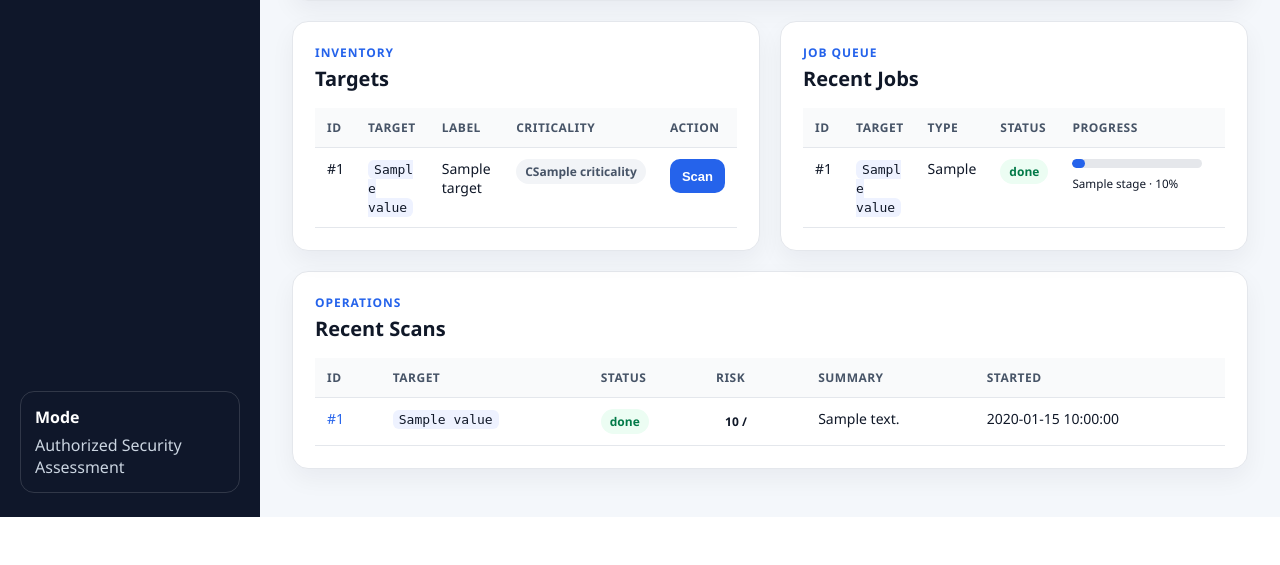
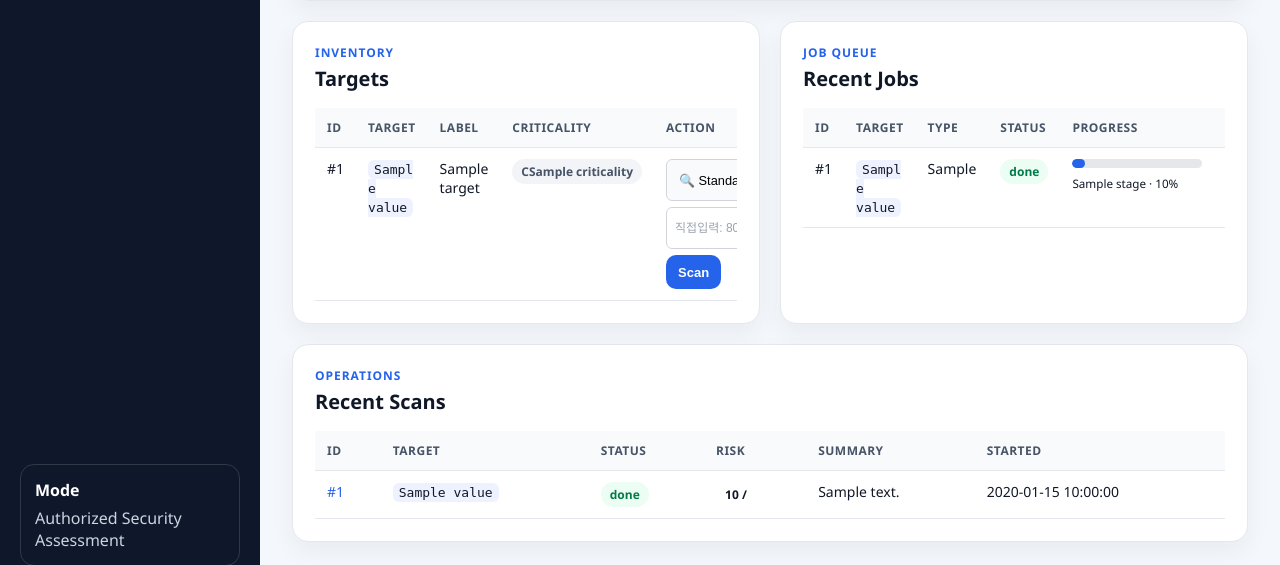
Before and after one commit to Cy4Crew/Semi_project3, a FastAPI app: template app/templates/index.html in a window 1280 px wide. Shown: the part 1264-1829 px from the top of the page. Before the commit the page ends 1781 px from the top, so only its background shows below. Run offline with FastAPI, Linux system fonts and the light colour scheme; the template is opened without the code that fills it: most values are stand-ins (such as "Sample title", 1, 10 or a date in 2020); data that the repository does not hold is empty.

Commit message:
feat(scanner): 포트 스캔 프로파일 및 사용자 정의 포트 입력 기능 추가
사용자가 'quick', 'standard', 'extended', 'full'과 같은 미리 정의된 프로파일을 선택하거나, 직접 포트 목록 또는 범위를 지정하여 스캔할 수 있도록 합니다. 이는 스캔 대상의 특성에 맞춰 효율적인 스캔을 가능하게 합니다.

```diff
--- a/app/main.py
+++ b/app/main.py
@@ -6,7 +6,7 @@ from fastapi.staticfiles import StaticFiles
 from pathlib import Path
 
 from app.database import init_db, get_conn
-from app.scanner import expand_target
+from app.scanner import expand_target, parse_port_input, SCAN_PROFILES, PROFILE_DESCRIPTIONS, DEFAULT_PORTS
 from app.worker import run_scan_job
 from app.scheduler import start_scheduler, get_scheduler_status
 from app.report import generate_report
@@ -102,6 +102,8 @@ def index(
             "grade": grade,
             "filters": {"q": q, "status": status, "risk": risk},
             "scheduler": get_scheduler_status(),
+            "scan_profiles": SCAN_PROFILES,
+            "profile_descriptions": PROFILE_DESCRIPTIONS,
         },
     )
 
@@ -135,13 +137,28 @@ async def upload_targets(file: UploadFile = File(...)):
 
 
 @app.post("/scan/{target_id}")
-async def scan_target(target_id: int):
+async def scan_target(
+    target_id: int,
+    scan_mode: str = Form("quick"),
+    custom_ports: str = Form(""),
+):
     conn = get_conn()
     target = conn.execute("SELECT * FROM targets WHERE id = ?", (target_id,)).fetchone()
     if not target:
         conn.close()
         raise HTTPException(404, "target not found")
 
+    # 포트 목록 결정
+    try:
+        if custom_ports.strip():
+            ports = parse_port_input(custom_ports)
+        else:
+            ports = parse_port_input(scan_mode)
+    except ValueError as exc:
+        conn.close()
+        raise HTTPException(400, f"포트 입력 오류: {exc}")
+
+    port_spec = custom_ports.strip() if custom_ports.strip() else scan_mode
     cur = conn.execute(
         "INSERT INTO scan_jobs(target_id, job_type, status, message) VALUES (?, 'manual', 'queued', 'created by user')",
         (target_id,),
@@ -150,7 +167,7 @@ async def scan_target(target_id: int):
     conn.commit()
     conn.close()
 
-    scan_id = await run_scan_job(int(job_id))
+    scan_id = await run_scan_job(int(job_id), ports=ports, port_spec=port_spec)
     return RedirectResponse(f"/scans/{scan_id}", status_code=303)
 
 
--- a/app/scanner.py
+++ b/app/scanner.py
@@ -3,11 +3,99 @@ import ipaddress
 import socket
 from typing import Iterable
 
+# ── 표준 포트 (기존 유지) ──────────────────────────────────────────────────
 DEFAULT_PORTS = [
     21, 22, 23, 25, 53, 80, 110, 111, 135, 139, 143, 443, 445,
     465, 587, 993, 995, 1433, 1521, 1723, 2049, 2375, 2376, 3306,
-    3389, 5432, 5900, 6379, 8000, 8080, 8443, 9200, 9300, 11211, 27017
+    3389, 5432, 5900, 6379, 8000, 8080, 8443, 9200, 9300, 11211, 27017,
 ]
+
+# ── 비표준/확장 포트 ──────────────────────────────────────────────────────
+EXTENDED_PORTS = sorted(set(DEFAULT_PORTS + [
+    # 개발·프록시·API 게이트웨이
+    3000, 3001, 4000, 4200, 4243, 4444, 4848,
+    5000, 5001, 5601, 5672, 5984,
+    6000, 6443, 6660, 6661, 6662, 6663, 6664, 6665, 6666, 6667, 6668, 6669,
+    7000, 7001, 7070, 7077, 7443, 7474, 7480,
+    8008, 8009, 8081, 8082, 8083, 8088, 8089,
+    8090, 8091, 8092, 8093, 8094, 8095, 8096, 8097, 8098, 8099,
+    8161, 8181, 8280, 8443, 8444, 8500, 8545, 8888, 8983,
+    9000, 9001, 9002, 9003, 9042, 9090, 9091, 9092, 9093, 9100,
+    9200, 9300, 9418, 9999,
+    # 데이터베이스 / 캐시 비표준
+    1234, 1521, 1527, 2181, 2375, 2376, 2379, 2380,
+    4369, 5044, 5984, 6379, 6380, 6381, 6382,
+    7199, 7474, 7687,
+    15672, 25672, 27017, 27018, 27019, 28017,
+    # 관리·모니터링
+    2222, 2376, 4040, 4567, 8161, 9090, 10000, 10050,
+    15672, 16686, 19999, 55672,
+    # IoT / 임베디드 / VPN
+    1194, 1701, 1883, 4500, 5555, 6443, 8883, 9443,
+]))
+
+# ── 스캔 프로파일 정의 ────────────────────────────────────────────────────
+SCAN_PROFILES: dict[str, list[int]] = {
+    "quick":    DEFAULT_PORTS,                           # 35개 주요 포트
+    "standard": EXTENDED_PORTS,                         # ~130개 확장 포트
+    "extended": list(range(1, 10001)),                  # 1–10000 전체
+    "full":     list(range(1, 65536)),                  # 1–65535 전체 (느림)
+}
+
+PROFILE_DESCRIPTIONS: dict[str, str] = {
+    "quick":    "35개 주요 포트 (빠름, ~5초)",
+    "standard": "~130개 확장 포트 — 비표준 포트 포함 (권장)",
+    "extended": "1–10,000 전체 포트 (느림, ~1분)",
+    "full":     "1–65,535 전체 포트 (매우 느림, ~5분+)",
+}
+
+
+def parse_port_input(raw: str) -> list[int]:
+    """
+    사용자 입력 문자열을 포트 목록으로 변환.
+
+    지원 형식:
+      - 프로파일 이름: "quick" | "standard" | "extended" | "full"
+      - 개별 포트:    "80,443,8080"
+      - 범위:         "8000-9000"
+      - 혼합:         "22,80,8000-8100,443"
+    """
+    raw = raw.strip().lower()
+
+    # 프로파일 이름
+    if raw in SCAN_PROFILES:
+        return SCAN_PROFILES[raw]
+
+    # 빈 값 → 기본(quick)
+    if not raw:
+        return DEFAULT_PORTS
+
+    ports: set[int] = set()
+    for token in raw.split(","):
+        token = token.strip()
+        if not token:
+            continue
+        if "-" in token:
+            parts = token.split("-", 1)
+            try:
+                lo, hi = int(parts[0]), int(parts[1])
+                if lo > hi:
+                    lo, hi = hi, lo
+                if hi - lo > 65534:
+                    raise ValueError(f"범위가 너무 큽니다: {token}")
+                ports.update(range(lo, hi + 1))
+            except ValueError as exc:
+                raise ValueError(f"잘못된 포트 범위: '{token}' → {exc}") from exc
+        else:
+            try:
+                p = int(token)
+                if not (1 <= p <= 65535):
+                    raise ValueError(f"포트는 1–65535 사이여야 합니다: {p}")
+                ports.add(p)
+            except ValueError as exc:
+                raise ValueError(f"잘못된 포트 값: '{token}' → {exc}") from exc
+
+    return sorted(ports)
 
 
 def expand_target(value: str) -> list[str]:
--- a/app/static/style.css
+++ b/app/static/style.css
@@ -419,3 +419,35 @@ tr:hover td { background: #fcfcfd; }
   font-weight: 700;
   margin-bottom: 10px;
 }
+
+/* ── 포트 스캔 인라인 폼 ─────────────────────────────────────────── */
+.scan-inline-form {
+  display: flex;
+  align-items: center;
+  gap: 6px;
+  flex-wrap: wrap;
+}
+
+.scan-inline-form select {
+  padding: 4px 8px;
+  font-size: 0.8rem;
+  border: 1px solid #d1d5db;
+  border-radius: 6px;
+  background: #f9fafb;
+  cursor: pointer;
+  min-width: 160px;
+}
+
+.scan-inline-form input[type="text"],
+.scan-inline-form input:not([type]) {
+  padding: 4px 8px;
+  font-size: 0.78rem;
+  border: 1px solid #d1d5db;
+  border-radius: 6px;
+  background: #fff;
+}
+
+.scan-inline-form input::placeholder {
+  color: #9ca3af;
+  font-size: 0.75rem;
+}
--- a/app/templates/index.html
+++ b/app/templates/index.html
@@ -139,7 +139,18 @@
             <td><code>{{ t.value }}</code></td>
             <td>{{ t.label or "-" }}</td>
             <td><span class="badge badge-neutral">C{{ t.criticality }}</span></td>
-            <td><form method="post" action="/scan/{{ t.id }}"><button type="submit" class="small">Scan</button></form></td>
+            <td>
+              <form method="post" action="/scan/{{ t.id }}" class="scan-inline-form">
+                <select name="scan_mode" title="스캔 프로파일 선택">
+                  <option value="quick">⚡ Quick (35포트)</option>
+                  <option value="standard" selected>🔍 Standard (~130포트)</option>
+                  <option value="extended">📡 Extended (1-10000)</option>
+                  <option value="full">🌐 Full (1-65535)</option>
+                </select>
+                <input name="custom_ports" placeholder="직접입력: 80,443,8000-8100" style="width:180px" title="비워두면 위 프로파일 사용">
+                <button type="submit" class="small">Scan</button>
+              </form>
+            </td>
           </tr>
         {% endfor %}
         </tbody>
```
Also changed, not shown: app/worker.py (+8 -5 lines), 1 other file.
